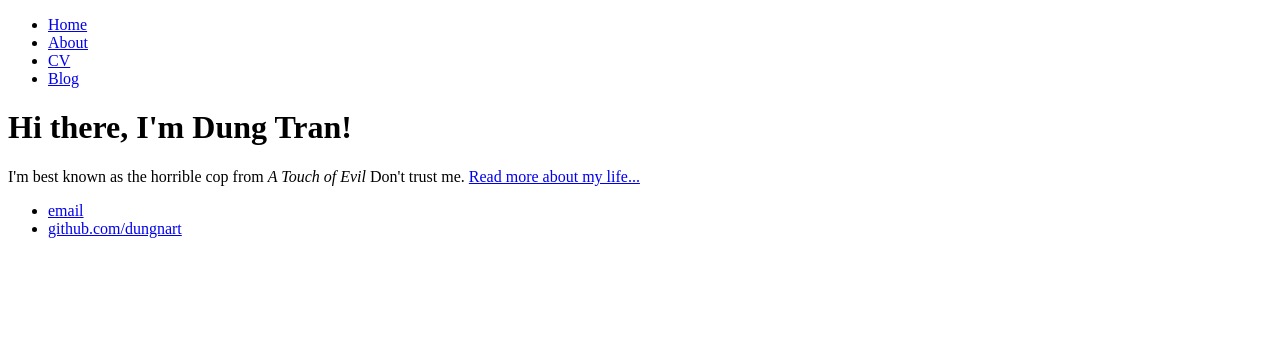
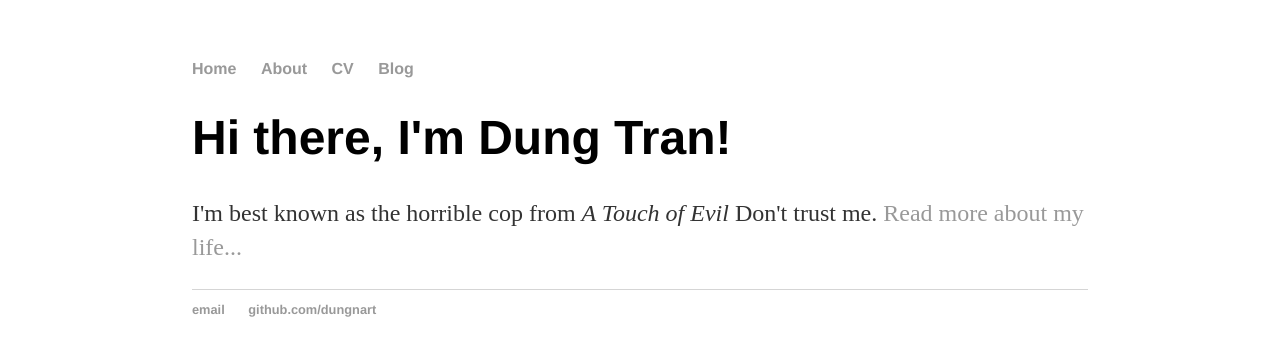
Before and after one commit to dungnart/dungnart.github.io, a plain HTML site: page index.html in a window 1280 px wide. Drawn offline with Linux system fonts and the light colour scheme.

Commit message:
Update index.html

```diff
--- a/index.html
+++ b/index.html
@@ -1,8 +1,11 @@
 <!DOCTYPE html>
 <html>
-	<head>
-		<title>Hank Quinlan, Horrible Cop</title>
+<head>
+		<title>Dung Tran's Page</title>
+		<!-- link to main stylesheet -->
+		<link rel="stylesheet" type="text/css" href="main.css">
 	</head>
+
 	<body>
 		<nav>
     		<ul>
```
